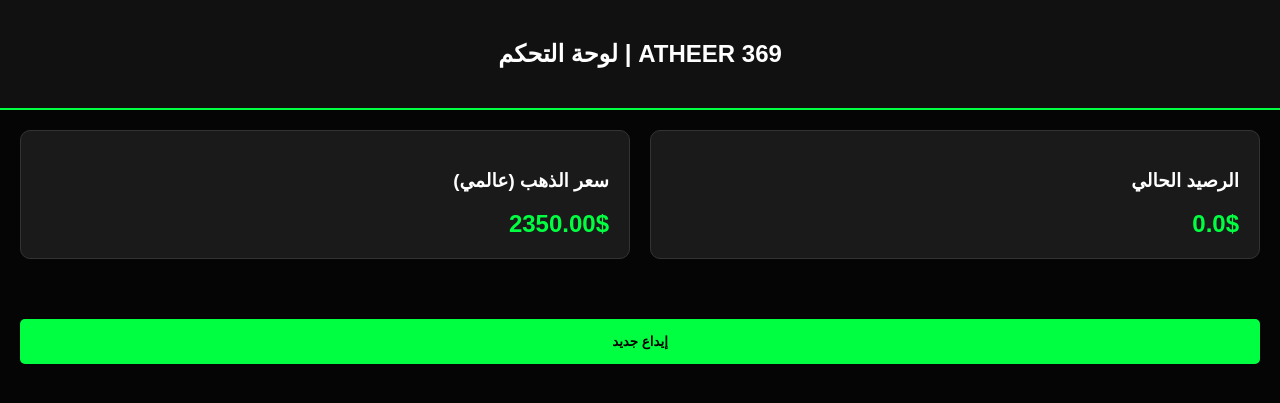
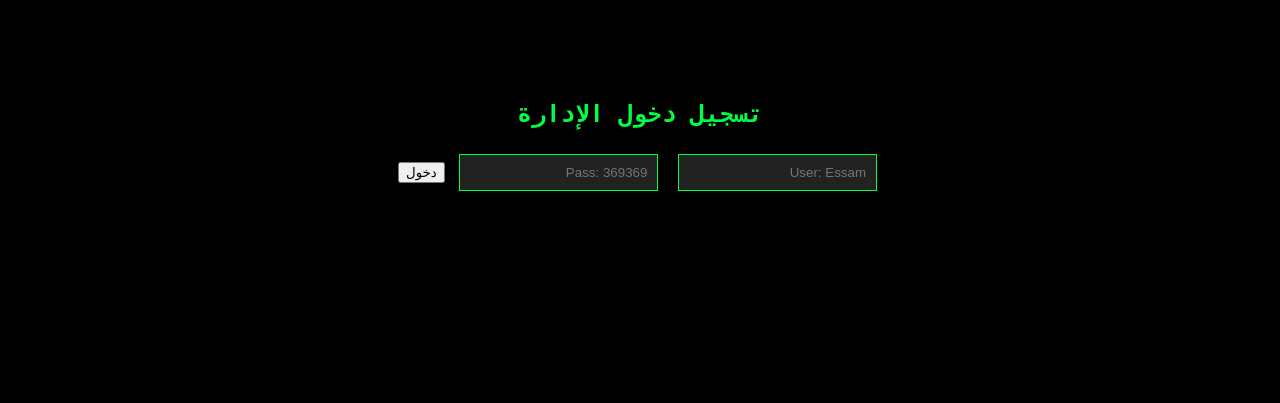
Before and after one commit to e65461123-png/essam_athar369, a Flask app: page / in a window 1280 px wide. Shown: the top 403 px of the page. Run offline with Flask 3, Linux system fonts and the light colour scheme; data comes from the database, SQL or seed files in the repository.

Commit message:
Update essam.html

```diff
--- a/templates/essam.html
+++ b/templates/essam.html
@@ -3,27 +3,47 @@
 <head>
     <meta charset="UTF-8">
     <style>
-        body { background: #050505; color: #fff; font-family: sans-serif; margin: 0; }
-        .nav { background: #111; padding: 20px; text-align: center; border-bottom: 2px solid #00ff41; }
-        .dashboard { display: grid; grid-template-columns: repeat(auto-fit, minmax(200px, 1fr)); gap: 20px; padding: 20px; }
-        .card { background: #1a1a1a; padding: 20px; border-radius: 10px; border: 1px solid #333; }
-        .price { color: #00ff41; font-size: 1.5em; font-weight: bold; }
-        button { background: #00ff41; border: none; padding: 15px; width: 100%; border-radius: 5px; font-weight: bold; cursor: pointer; margin-top: 20px; }
+        body { background: #000; color: #00ff41; font-family: 'Courier New', monospace; margin: 0; }
+        .login-box { text-align: center; margin-top: 100px; }
+        input { padding: 10px; margin: 5px; background: #222; border: 1px solid #00ff41; color: #fff; }
+        .dashboard { display: none; padding: 20px; }
+        .ticker { background: #111; padding: 10px; overflow: hidden; border: 1px solid #00ff41; white-space: nowrap; }
+        .grid { display: grid; grid-template-columns: 1fr 1fr; gap: 20px; margin-top: 20px; }
+        .card { border: 1px solid #333; padding: 15px; border-radius: 8px; }
     </style>
 </head>
 <body>
-    <div class="nav"><h2>ATHEER 369 | لوحة التحكم</h2></div>
-    <div class="dashboard">
-        <div class="card"><h3>الرصيد الحالي</h3><div class="price">{{ balance }}$</div></div>
-        <div class="card"><h3>سعر الذهب (عالمي)</h3><div class="price" id="gold">2350.00$</div></div>
+
+<!-- صفحة الدخول -->
+<div id="loginPage" class="login-box">
+    <h2>تسجيل دخول الإدارة</h2>
+    <input type="text" id="user" placeholder="User: Essam">
+    <input type="password" id="pass" placeholder="Pass: 369369">
+    <button onclick="check()">دخول</button>
+</div>
+
+<!-- لوحة التحكم -->
+<div id="dash" class="dashboard">
+    <div class="ticker" id="time-ticker"></div>
+    <div class="grid">
+        <div class="card"><h3>الرصيد</h3><p>{{ balance }}$</p></div>
+        <div class="card"><h3>سعر الذهب</h3><p id="gold">2350.00$</p></div>
     </div>
-    <div style="padding: 20px;">
-        <button onclick="fetch('/activate-flow', {method: 'POST'}).then(() => location.reload())">إيداع جديد</button>
-    </div>
-    <script>
-        setInterval(() => {
-            document.getElementById('gold').innerText = (2350 + Math.random()).toFixed(2) + "$";
-        }, 2000);
-    </script>
+    <button onclick="fetch('/activate-flow', {method: 'POST'}).then(() => location.reload())" style="margin-top:20px; width:100%; padding:15px;">إيداع جديد</button>
+</div>
+
+<script>
+    function check() {
+        if(document.getElementById('user').value == 'Essam' && document.getElementById('pass').value == '369369') {
+            document.getElementById('loginPage').style.display = 'none';
+            document.getElementById('dash').style.display = 'block';
+        } else { alert('خطأ في البيانات'); }
+    }
+    setInterval(() => {
+        let now = new Date();
+        document.getElementById('time-ticker').innerText = "التوقيت الحالي: " + now.toLocaleTimeString() + " | الذهب يتحرك...";
+        document.getElementById('gold').innerText = (2350 + Math.random()).toFixed(2) + "$";
+    }, 1000);
+</script>
 </body>
 </html>
```
